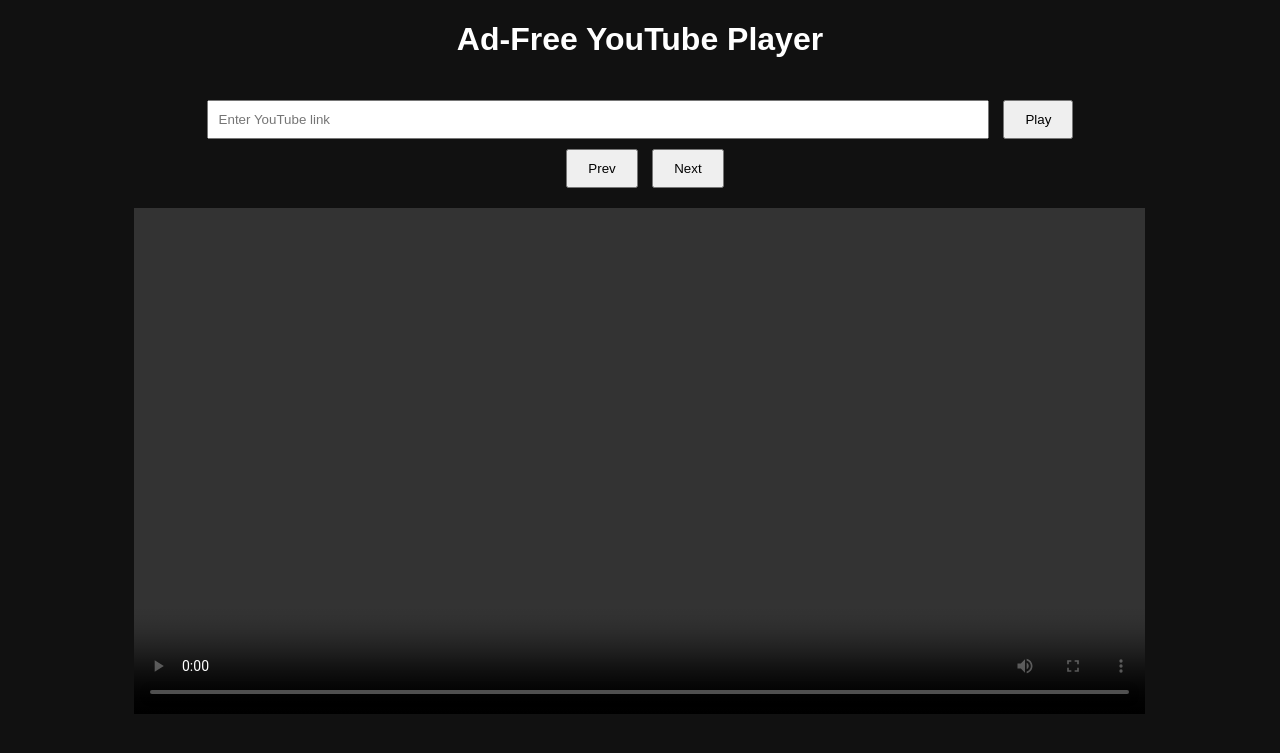
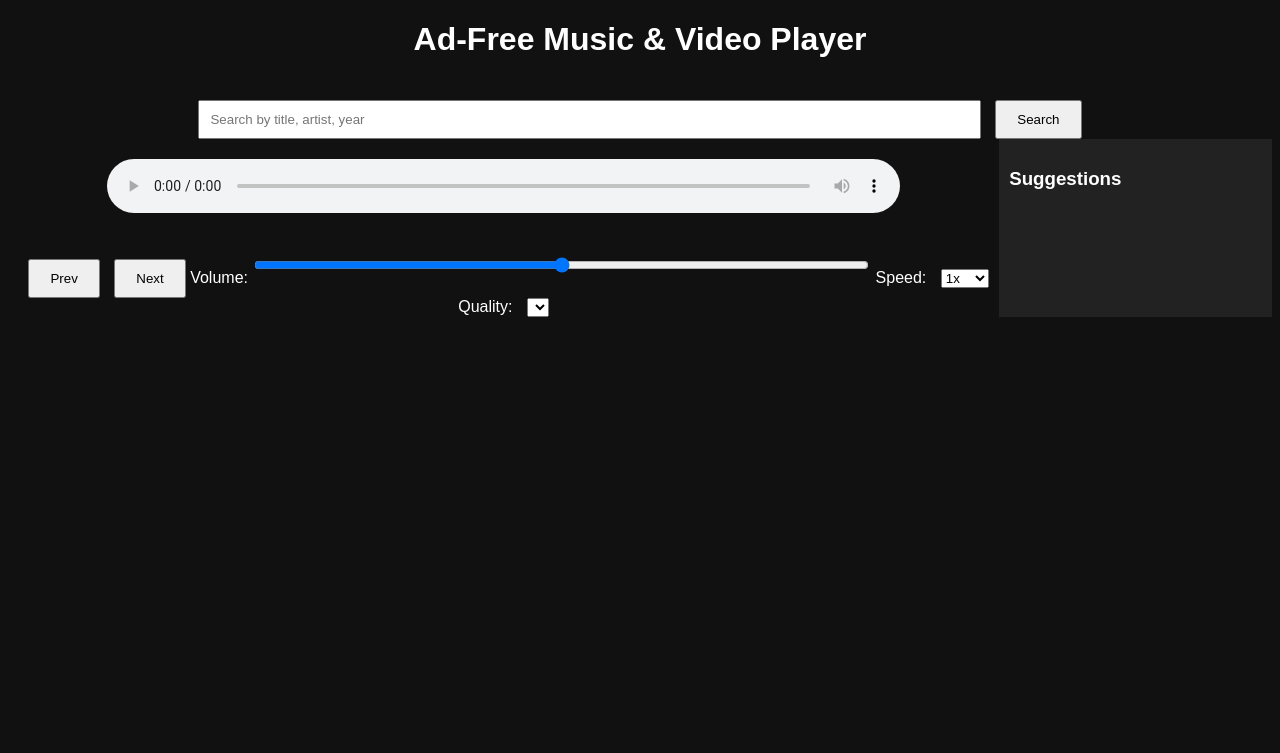
Before and after one commit to pratik30111991/adfree-proxy, a Flask app: page / in a window 1280 px wide. Shown: the top 753 px of the page. Run offline with Flask 3, Linux system fonts and the light colour scheme; lists and menus that the app fills with data are empty.

Commit message:
Update index.html

```diff
--- a/templates/index.html
+++ b/templates/index.html
@@ -2,74 +2,112 @@
 <html lang="en">
 <head>
     <meta charset="UTF-8">
-    <title>Ad-Free YouTube Player</title>
+    <title>Ad-Free Music & Video Player</title>
     <style>
         body { font-family: Arial; background: #111; color: #fff; text-align: center; }
-        video { width: 80%; margin-top: 20px; }
+        video, audio { width: 80%; margin-top: 20px; }
         input { width: 60%; padding: 10px; margin-top: 20px; }
         button { padding: 10px 20px; margin-left: 10px; cursor: pointer; }
         .controls { margin-top: 10px; }
+        .sidebar { float: right; width: 20%; text-align: left; background: #222; padding: 10px; max-height: 80vh; overflow-y: scroll;}
+        .song-item { margin: 5px 0; cursor: pointer; }
+        select { margin-left: 10px; }
     </style>
 </head>
 <body>
-    <h1>Ad-Free YouTube Player</h1>
-    <input type="text" id="videoUrl" placeholder="Enter YouTube link">
-    <button onclick="loadVideo()">Play</button>
+    <h1>Ad-Free Music & Video Player</h1>
+    <input type="text" id="searchQuery" placeholder="Search by title, artist, year">
+    <button onclick="searchSongs()">Search</button>
 
-    <div class="controls">
-        <button onclick="prevVideo()">Prev</button>
-        <button onclick="nextVideo()">Next</button>
+    <div style="display:flex;">
+        <div style="flex:1;">
+            <audio id="player" controls autoplay></audio>
+            <div class="controls">
+                <button onclick="prevSong()">Prev</button>
+                <button onclick="nextSong()">Next</button>
+                Volume: <input type="range" id="volume" min="0" max="1" step="0.01" onchange="setVolume(this.value)">
+                Speed: <select id="speed" onchange="setSpeed(this.value)">
+                    <option value="0.5">0.5x</option>
+                    <option value="1" selected>1x</option>
+                    <option value="1.5">1.5x</option>
+                    <option value="2">2x</option>
+                </select>
+                Quality: <select id="quality" onchange="setQuality(this.value)"></select>
+            </div>
+        </div>
+
+        <div class="sidebar" id="sidebar">
+            <h3>Suggestions</h3>
+        </div>
     </div>
-
-    <video id="player" controls autoplay></video>
 
     <script>
         let playlist = [];
         let currentIndex = 0;
+        let currentQuality = "360p";
 
-        function loadVideo() {
-            const url = document.getElementById("videoUrl").value;
-            fetch("/get_video", {
-                method: "POST",
-                headers: { "Content-Type": "application/json" },
-                body: JSON.stringify({ url })
-            })
-            .then(res => res.json())
-            .then(data => {
-                if(data.error) { alert(data.error); return; }
-                playlist.push(data);
-                currentIndex = playlist.length - 1;
-                playCurrent();
+        function loadPlayer() {
+            const player = document.getElementById("player");
+            player.volume = 0.5;
+            player.playbackRate = 1;
+        }
+
+        function searchSongs() {
+            const query = document.getElementById("searchQuery").value;
+            fetch(`/search?q=${encodeURIComponent(query)}`)
+                .then(res => res.json())
+                .then(data => {
+                    playlist = data;
+                    currentIndex = 0;
+                    showSidebar(data);
+                    playCurrent();
+                });
+        }
+
+        function showSidebar(songs) {
+            const sidebar = document.getElementById("sidebar");
+            sidebar.innerHTML = "<h3>Suggestions</h3>";
+            songs.forEach((s, i) => {
+                const div = document.createElement("div");
+                div.className = "song-item";
+                div.textContent = `${s.title} (${s.year})`;
+                div.onclick = () => { currentIndex = i; playCurrent(); };
+                sidebar.appendChild(div);
             });
         }
 
         function playCurrent() {
-            const video = playlist[currentIndex];
+            if(playlist.length === 0) return;
+            const song = playlist[currentIndex];
             const player = document.getElementById("player");
-            // Get best available mp4 format
-            const formats = video.streams.filter(f => f.mimeType.includes("video/mp4"));
-            if(formats.length === 0) { alert("No playable format found"); return; }
-            player.src = formats[0].url;
+
+            let url = song.audio_url;
+            if(song.qualities.includes(currentQuality)){
+                url = song.audio_url.replace(".mp3", `_${currentQuality}.mp3`);
+            }
+
+            player.src = url;
             player.play();
+
+            // populate quality select
+            const qualitySelect = document.getElementById("quality");
+            qualitySelect.innerHTML = "";
+            song.qualities.forEach(q => {
+                const option = document.createElement("option");
+                option.value = q;
+                option.textContent = q;
+                if(q === currentQuality) option.selected = true;
+                qualitySelect.appendChild(option);
+            });
         }
 
-        function nextVideo() {
-            if(currentIndex + 1 < playlist.length) {
-                currentIndex++;
-                playCurrent();
-            } else {
-                alert("No more videos in playlist");
-            }
-        }
+        function nextSong() { if(currentIndex+1 < playlist.length){ currentIndex++; playCurrent(); } }
+        function prevSong() { if(currentIndex-1 >=0){ currentIndex--; playCurrent(); } }
+        function setVolume(v){ document.getElementById("player").volume = v; }
+        function setSpeed(s){ document.getElementById("player").playbackRate = s; }
+        function setQuality(q){ currentQuality = q; playCurrent(); }
 
-        function prevVideo() {
-            if(currentIndex - 1 >= 0) {
-                currentIndex--;
-                playCurrent();
-            } else {
-                alert("This is the first video");
-            }
-        }
+        loadPlayer();
     </script>
 </body>
 </html>
```
